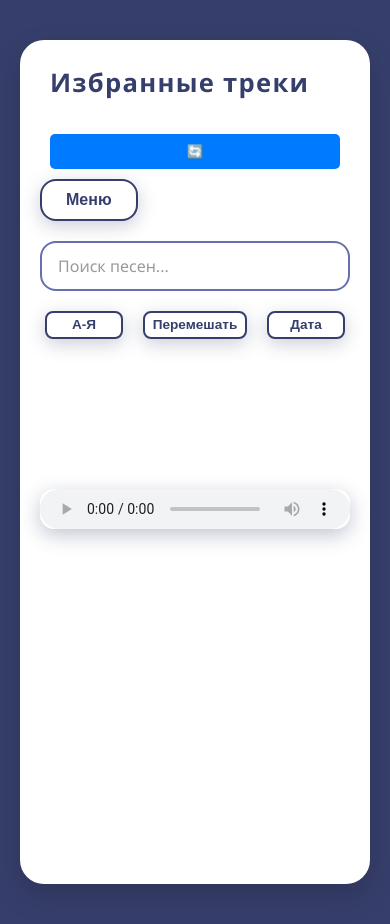
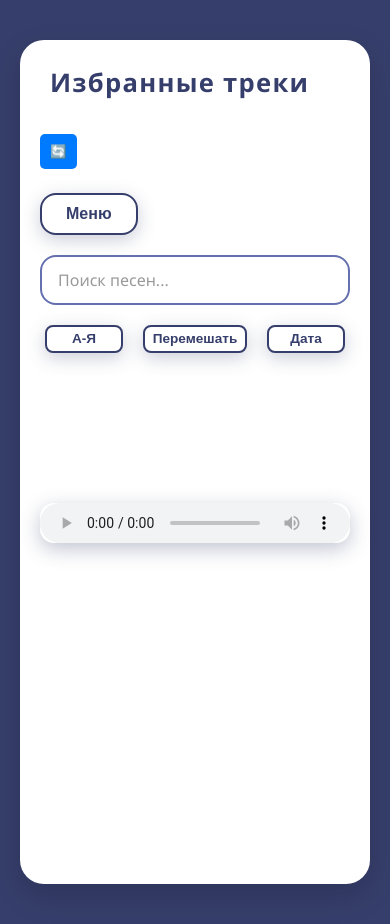
Before and after one commit to DeltaOpenSource/PLEASE, a plain HTML site: page izbran.html in a window 390 px wide. Drawn offline with Linux system fonts and the light colour scheme.

Commit message:
Update izbran.html

```diff
--- a/izbran.html
+++ b/izbran.html
@@ -5,16 +5,9 @@
   <meta charset="UTF-8" />
   <meta name="viewport" content="width=device-width, initial-scale=1" />
 
-
-
-
-
-
   <title>Избранные треки</title>
 
   <style>
-
-
     body {
       margin: 0;
       background-color: #363E6B;
@@ -92,7 +85,6 @@ body {
       align-items: center;
     }
 
-
     #loading-indicator {
       display: none;
       position: fixed;
@@ -133,10 +125,6 @@ body {
       text-shadow: none;
     }
 
-
-
-
-
     .tracks-container {
       display: flex;
       flex-direction: column;
@@ -147,16 +135,14 @@ body {
       display: flex;
       justify-content: space-between;
     }
+
     .track-container {
       position: relative;
     }
 
-.delete-button,.delete-button12, .delete-button217, .restore-button, .restore-button0909 {
-
+    .delete-button, .delete-button12, .delete-button217, .restore-button, .restore-button0909 {
       margin-left: 10px;
     }
-
-
 
     .small-button {
       align-self: flex-start;
@@ -219,7 +205,6 @@ body {
       transform: translateY(0);
       box-shadow: 0 5px 18px rgba(54, 62, 107, 0.25);
     }
-
 
     .small-button12 {
       align-self: flex-start;
@@ -314,13 +299,11 @@ body {
       box-shadow: 0 4px 10px rgba(0, 0, 0, 0.2);
     }
 
-
     .fade-out {
       opacity: 0;
       transform: scale(0.95);
       transition: opacity 0.5s ease, transform 0.5s ease;
     }
-
 
     #albom-container::-webkit-scrollbar-track {
       background: transparent;
@@ -357,7 +340,7 @@ body {
       text-overflow: ellipsis;
     }
 
-    .restore-button0909{
+    .restore-button0909 {
       flex-shrink: 0;
       background: #7db14d;
       border-radius: 50%;
@@ -374,7 +357,7 @@ body {
       align-items: center;
     }
 
-    .restore-button{
+    .restore-button {
       flex-shrink: 0;
       background: #7db14d;
       border-radius: 50%;
@@ -391,9 +374,6 @@ body {
       align-items: center;
     }
 
-
-
-
     .delete-button12 {
       flex-shrink: 0;
       background: #c25858;
@@ -406,8 +386,8 @@ body {
       font-weight: 700;
       right: 10px;
       bottom: 10px;
+    }
 
-}
     .delete-button12:hover {
       transform: scale(1.1);
     }
@@ -459,7 +439,6 @@ body {
       transform: scale(0.95);
     }
 
-
     .delete-button217 {
       flex-shrink: 0;
       background: #c25858;
@@ -509,10 +488,6 @@ body {
       transition: background-color 0.3s ease;
     }
 
-
-
-
-
     .num-btn-date {
       flex-shrink: 0;
       background: #363E6B;
@@ -547,14 +522,12 @@ body {
       background-color: #4a5d9e;
     }
 
-
     .album-title .title-text {
       display: flex;
       align-items: center;
       flex-grow: 1;
       user-select: none;
     }
-
 
     .album-title .title-text::after {
       content: '▼';
@@ -571,7 +544,6 @@ body {
     .album-title[aria-expanded="true"] .title-text::after {
       transform: rotate(180deg);
     }
-
 
     .album-title .delete-button {
       position: absolute;
@@ -633,6 +605,13 @@ body {
       box-shadow: 0 0 8px rgba(74, 93, 158, 0.6);
     }
 
+    .header-container {
+      display: flex;
+      justify-content: space-between;
+      align-items: center;
+      margin-bottom: 24px;
+    }
+
     @media (max-width: 640px) {
       #playlist-container {
         padding: 25px 20px 30px;
@@ -665,14 +644,22 @@ body {
       #audio-player {
         height: 40px;
       }
+
+      .header-container {
+        flex-direction: column;
+        align-items: flex-start;
+        gap: 10px;
+      }
     }
   </style>
 </head>
 
 <body>
   <section id="playlist-container" aria-label="Плейлист избранных треков">
+    <div class="header-container">
       <h3>Избранные треки</h3>
-    <button id="recache-btn" style="padding: 10px; margin: 10px; background: #007bff; color: white; border: none; border-radius: 5px;">🔄</button>
+      <button id="recache-btn" style="padding: 10px; background: #007bff; color: white; border: none; border-radius: 5px;">🔄</button>
+    </div>
     <button class="small-button" onclick="location.href='cash.html'" aria-label="Перейти в меню">Меню</button>
 
     <form action="search" method="get" class="searchL">
@@ -690,11 +677,7 @@ body {
 
   <div id="loading-indicator">
     <p>Подгружаем безинтернетное прослушивание.</p>
-    <h1>Не выключайте интернет</h1>
   </div>
-
-
-
 
   <script src="script.js"></script>
 </body>
```
Lines whose indentation alone changed are shown as unchanged.
